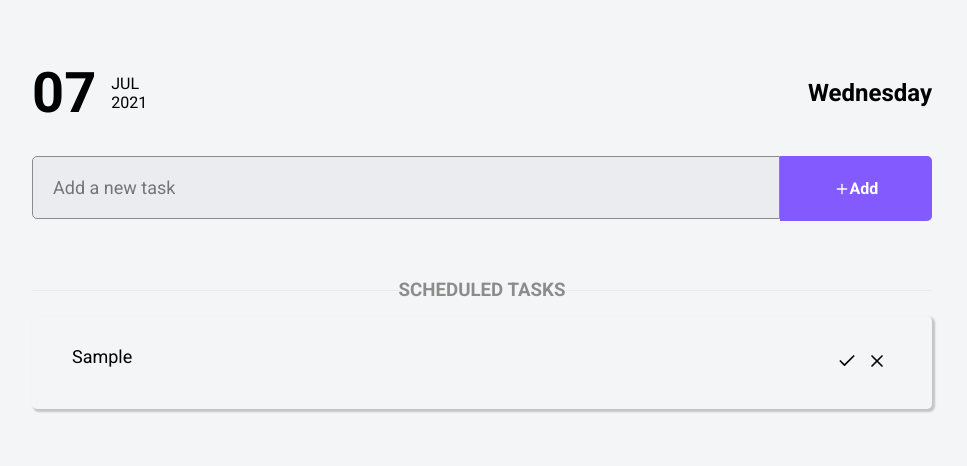
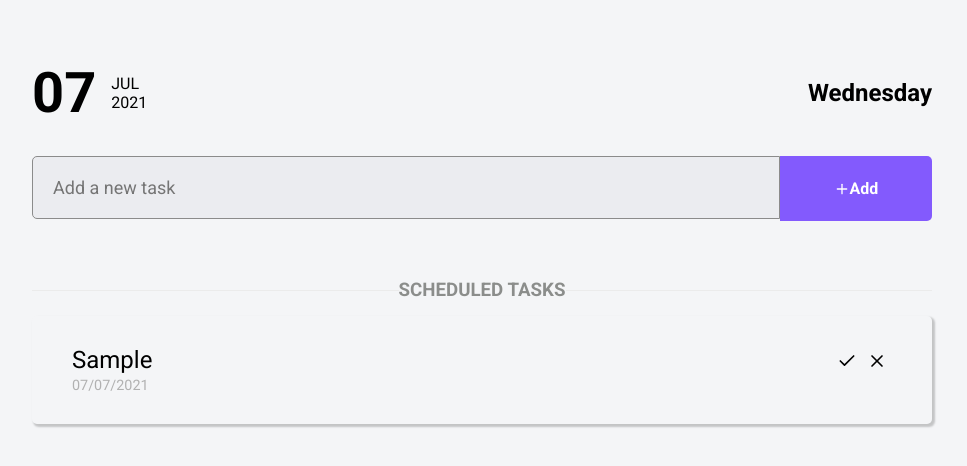
Before and after one commit to pedro-drosa/myTodoList, a React (Create React App) app: page / in a window 1280 px wide. Both pictures are taken after typing "Sample" into the empty fields and a click on the button "Add". Shown: the top 466 px of the page, without its empty margins (158-1125 px from the left). Built offline with nearby package versions, Linux system fonts and the light colour scheme.

Commit message:
task date

```diff
--- a/src/components/Task.tsx
+++ b/src/components/Task.tsx
@@ -4,8 +4,9 @@ import { FiCheck, FiRefreshCw, FiX } from 'react-icons/fi';
 import "../styles/task.scss";
 
 type TaskProps = {
+  finished?: boolean;
   children: string;
-  finished?: boolean;
+  createdAt: string;
   handleRemoveTask: (event: FormEvent) => void;
   handleCompleteTask: (event: FormEvent) => void;
 }
@@ -16,6 +17,7 @@ export function Task(props: TaskProps) {
     <div className={`task ${props.finished ? 'complete' : ''}`}>
       <div id="task-description">
         <p>{props.children}</p>
+        <p>{`${props.createdAt}`}</p>
       </div>
       <div id="task-options">
         <button onClick={props.handleCompleteTask}>
--- a/src/pages/Home.tsx
+++ b/src/pages/Home.tsx
@@ -17,6 +17,7 @@ export function Home() {
 
   type TasksParams = {
     content: string;
+    createdAt: string;
     finished?: boolean;
   }
 
@@ -48,8 +49,11 @@ export function Home() {
       return;
     }
 
+    const date = Date.now();
+
     const currentTask = {
       content: newTask,
+      createdAt: format(date,'dd/LL/yyyy'),
     }
 
     setTasks([...tasks, currentTask]);
@@ -116,8 +120,9 @@ export function Home() {
           tasks.map((task, index) => {
             return(
               <Task
-                key={index}
-                finished = {task.finished}
+                key= {index}
+                finished= {task.finished}
+                createdAt={task.createdAt}
                 handleRemoveTask={handleRemoveTask}
                 handleCompleteTask={handleCompleteTask}>{task.content}</Task>
             )
--- a/src/styles/task.scss
+++ b/src/styles/task.scss
@@ -29,6 +29,17 @@
     margin-left: 30px;
     font-size: 1.125em;
     font-weight: 400;
+    text-transform: capitalize;
+
+    p {
+      font-size: 1.5rem;
+    }
+
+    & :nth-child(2){
+      margin-top: 3px;
+      font-size: 0.9rem;
+      color: #b1b1b1;
+    }
   }
 
   #task-options {
```
